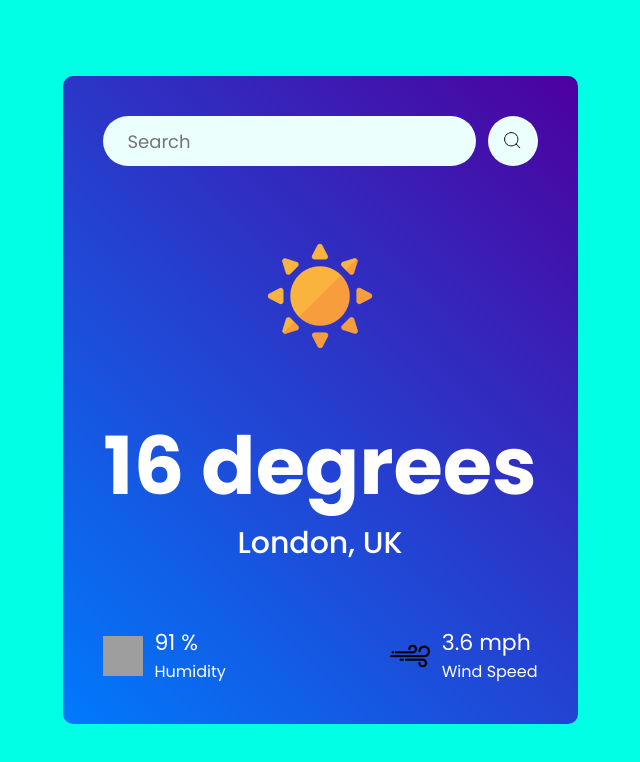
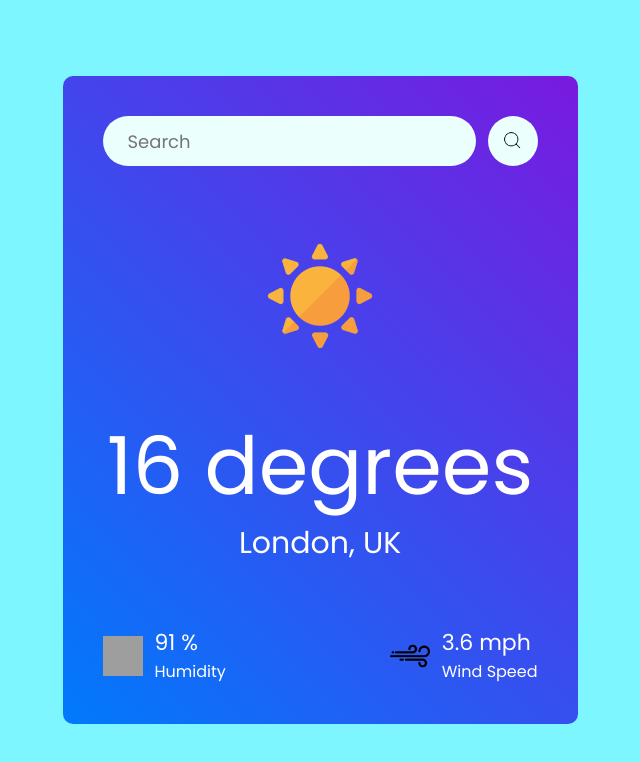
Before and after one commit to cyberadithya/weatherforecast, a React (Vite) app in the folder weatherforecast/: page / in a window 1280 px wide. Shown: the top 762 px of the page, without its empty margins (320-960 px from the left). Built offline with nearby package versions, Linux system fonts and the light colour scheme; no server answers; grey boxes are pictures that could not be loaded.

Commit message:
Comeback Commit

```diff
--- a/weatherforecast/index.html
+++ b/weatherforecast/index.html
@@ -4,7 +4,7 @@
     <meta charset="UTF-8" />
     <link rel="icon" type="image/svg+xml" href="/vite.svg" />
     <meta name="viewport" content="width=device-width, initial-scale=1.0" />
-    <title>Weather Forecast Application</title>
+    <title>College Weather Forecast Application</title>
   </head>
   <body>
     <div id="root"></div>
--- a/weatherforecast/src/components/Weather.css
+++ b/weatherforecast/src/components/Weather.css
@@ -2,7 +2,7 @@
     place-self: center;
     padding: 40px;
     border-radius: 10px;
-    background-image: linear-gradient(45deg, #007afc, #4d009e);
+    background-image: linear-gradient(45deg, #007afc, #791adf);
     display: flex;
     flex-direction: column;
     align-items: center;
@@ -44,14 +44,14 @@
 .temperature{
     font-size: 80px;
     color: white;
-    font-weight: 700;
+    font-weight: 400;
     line-height: 1;
 }
 
 .location{
     font-size: 30px;
     color: #fff;
-    font-weight: 500;
+    font-weight: 400;
     margin-top: 15px;
     margin-bottom: 20px;
 }
--- a/weatherforecast/src/index.css
+++ b/weatherforecast/src/index.css
@@ -10,5 +10,5 @@
 .app{
   min-height: 100vh;
   display: grid;
-  background: #00ffe5;
+  background: #7df6ff;
 }
```
Also changed, not shown: 1 other file (tests, documents, lock files or other folders).
